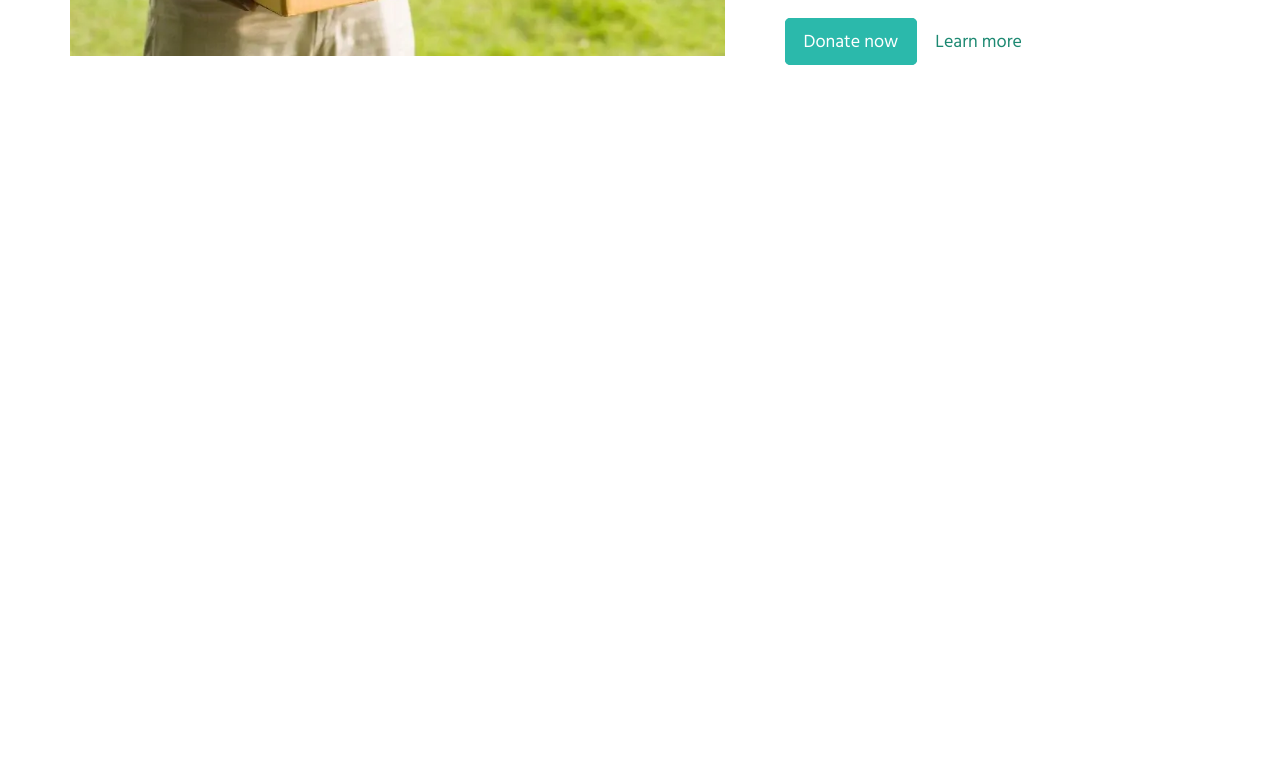
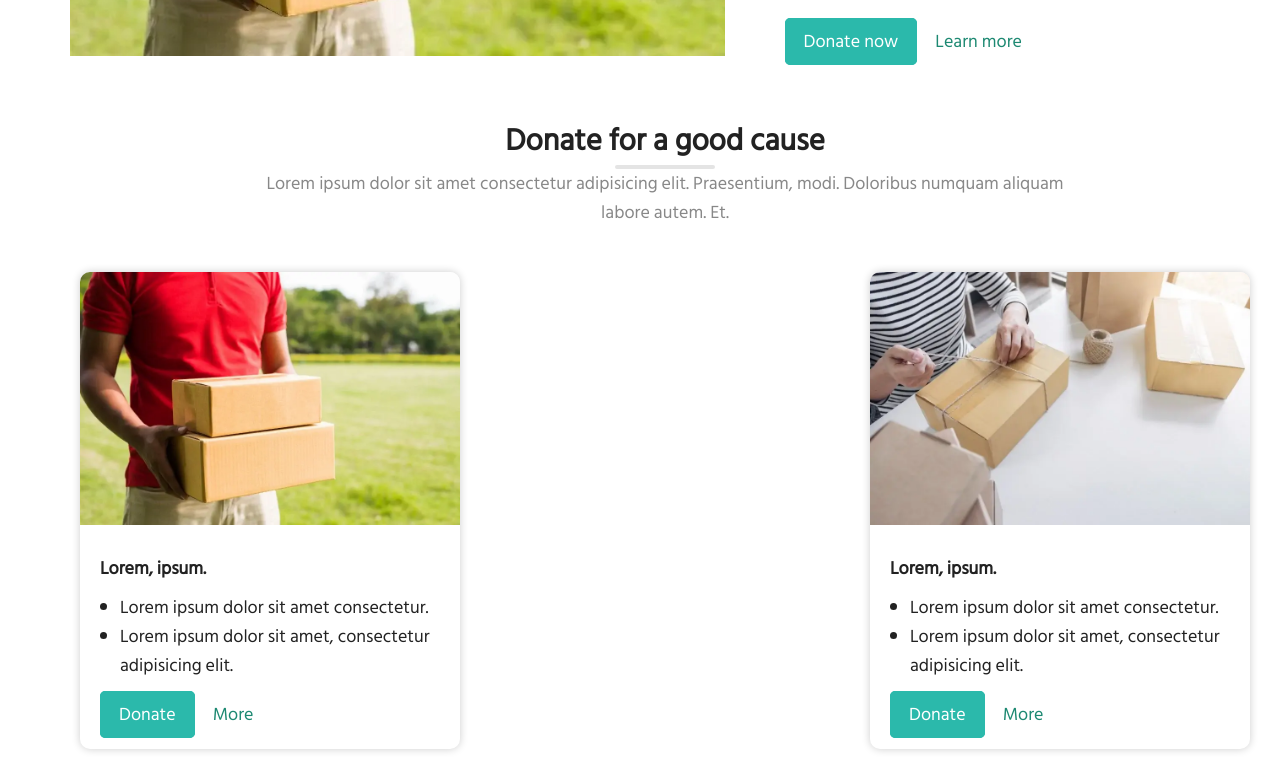
Before and after one commit to MarcosRubi/charity, a plain HTML site: page index.html in a window 1280 px wide. Shown: the part 1143-1900 px from the top of the page. Drawn offline with Linux system fonts and the light colour scheme; a web font is replaced by a local one.

Commit message:
Seccion cards-donate responsive

```diff
--- a/css/styles.css
+++ b/css/styles.css
@@ -121,6 +121,53 @@ section.words .content ul {
   padding-left: 20px;
   margin-bottom: 30px;
 }
+section.donate{
+  padding: 30px 20px 30px 70px;
+}
+section.donate .heading{
+  text-align: center;
+}
+.heading h2{
+  font-weight: 600;
+  font-size: 1.7rem;
+}
+.line{
+  border: 2px solid rgb(228, 228, 228);
+  width: 100px;
+  margin: 0px auto;
+  border-radius: 10px;
+}
+p{
+  max-width: 800px;
+  margin:0px auto;
+  color: rgb(136, 136, 136);
+}
+.cards{
+  display: flex;
+  justify-content: space-between;
+  flex-wrap: wrap;
+  margin-top: 30px;
+}
+.card{
+  max-width: 380px;
+  box-shadow: 0px 0px 8px rgba(0, 0, 0, 0.2);
+  border-radius: 10px;
+  overflow: hidden;
+  margin: 15px 10px;
+}
+.card .card-header .img-fluid{
+  max-width: 100%;
+}
+.card .card-body{
+  padding: 20px;
+}
+.card-body ul{
+  margin: 10px 0px 20px 0px;
+  padding-left: 20px;
+}
+.card .card-body h3{
+  font-weight: 600;
+}
 @media (max-width: 992px) {
   header {
     padding: 20px 60px;
@@ -131,7 +178,8 @@ section.words .content ul {
   nav {
     flex-basis: 50%;
   }
-  section.words {
+  section.words,
+  section.donate {
     padding: 0px 20px 0px 40px;
     margin: 60px 0px;
   }
@@ -141,7 +189,8 @@ section.words .content ul {
   section.words .content {
     padding-left: 80px;
   }
-  section.words .content h2 {
+  section.words .content h2,
+  section.donate h2 {
     font-weight: 600;
     font-size: 1.5rem;
   }
@@ -152,6 +201,13 @@ section.words .content ul {
   }
   section.words .content ul li {
     font-size: 0.9rem;
+  }
+  .cards{
+    justify-content: center;
+  }
+  .card{
+    max-width: 70%;
+    min-width: 280px;
   }
 }
 @media (max-width: 768px) {
@@ -267,10 +323,12 @@ section.words .content ul {
   section.banner h1 {
     font-size: 2.5rem;
   }
-  section.words {
+  section.words,
+  section.donate {
     padding: 0px 20px 0px 20px;
   }
-  section.words .content h2 {
+  section.words .content h2,
+  section.donate h2 {
     font-size: 1.3rem;
   }
   section.words .content p {
--- a/index.html
+++ b/index.html
@@ -48,6 +48,45 @@
           </ul><a class="btn btn-primary" href="#">Donate now</a><a class="btn btn-secondary" href="#">Learn more</a>
         </div>
       </section>
+      <section class="donate">
+        <div class="heading">
+          <h2>Donate for a good cause </h2>
+          <div class="line"></div>
+          <p>Lorem ipsum dolor sit amet consectetur adipisicing elit. Praesentium, modi. Doloribus numquam aliquam labore autem. Et.</p>
+        </div>
+        <div class="cards">
+          <div Class="card">
+            <div class="card-header"><img class="img-fluid" src="images/img3.webp" alt=""/></div>
+            <div class="card-body">
+              <h3>Lorem, ipsum.</h3>
+              <ul>
+                <li>Lorem ipsum dolor sit amet consectetur.</li>
+                <li>Lorem ipsum dolor sit amet, consectetur adipisicing elit.</li>
+              </ul><a class="btn btn-primary" href="#">Donate</a><a class="btn btn-secondary" href="#">More </a>
+            </div>
+          </div>
+          <div Class="card">
+            <div class="card-header"><img class="img-fluid" src="images/img2.webp" alt=""/></div>
+            <div class="card-body">
+              <h3>Lorem, ipsum.</h3>
+              <ul>
+                <li>Lorem ipsum dolor sit amet consectetur.</li>
+                <li>Lorem ipsum dolor sit amet, consectetur adipisicing elit.</li>
+              </ul><a class="btn btn-primary" href="#">Donate</a><a class="btn btn-secondary" href="#">More </a>
+            </div>
+          </div>
+          <div Class="card">
+            <div class="card-header"><img class="img-fluid" src="images/img3.webp" alt=""/></div>
+            <div class="card-body">
+              <h3>Lorem, ipsum.</h3>
+              <ul>
+                <li>Lorem ipsum dolor sit amet consectetur.</li>
+                <li>Lorem ipsum dolor sit amet, consectetur adipisicing elit.</li>
+              </ul><a class="btn btn-primary" href="#">Donate</a><a class="btn btn-secondary" href="#">More </a>
+            </div>
+          </div>
+        </div>
+      </section>
     </main>
     <div class="h"></div>
     <script src="js/scripts.js"></script>
```
